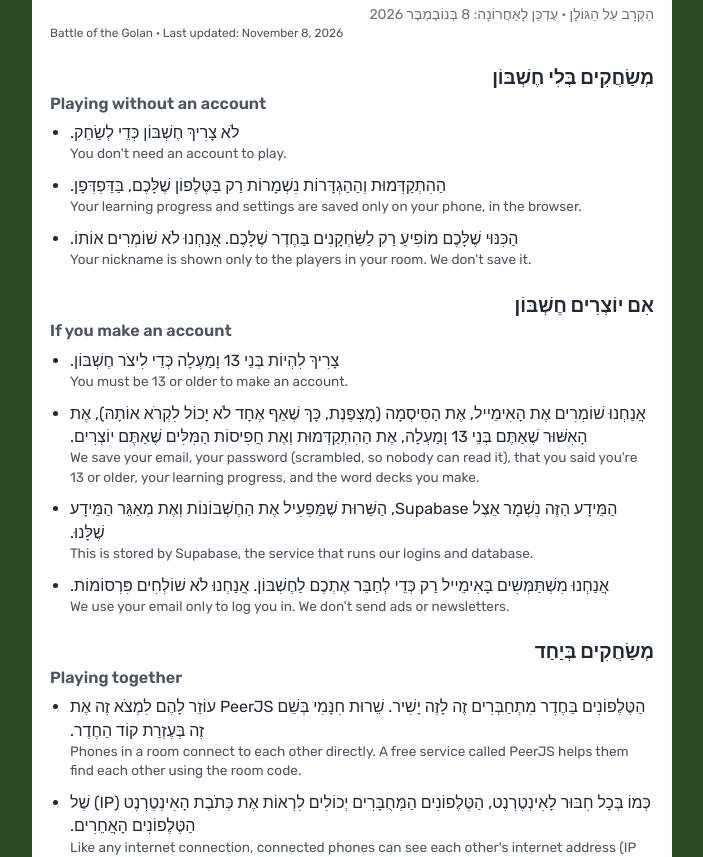
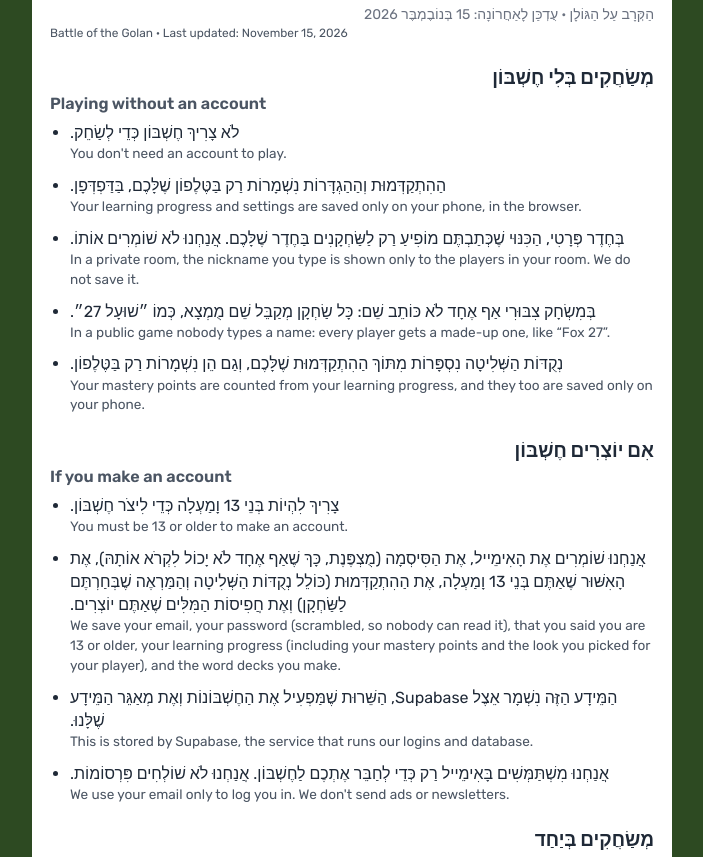
Before and after one commit to Lev-31065/battle-of-the-golan, a plain HTML site: page privacy.html in a window 1280 px wide. Shown: the part 160-1017 px from the top of the page, without its empty margins (288-991 px from the left). Drawn offline with Linux system fonts and the light colour scheme.

Commit message:
Privacy page: public games, made-up names, mastery points, saved look
Co-Authored-By: Claude Fable 5.2 <noreply@anthropic.com>

```diff
--- a/privacy.html
+++ b/privacy.html
@@ -51,19 +51,21 @@
     <a class="back" href="index.html"><span class="he" lang="he" dir="rtl">חֲזָרָה לַמִּשְׂחָק</span><span class="en">← Back to the game</span></a>
 
     <h1><span class="he" lang="he" dir="rtl">פְּרָטִיּוּת</span><span class="en">🔒 Privacy</span></h1>
-    <p class="updated"><span class="he" lang="he" dir="rtl">הַקְּרָב עַל הַגּוֹלָן · עֻדְכַּן לָאַחֲרוֹנָה: 8 בְּנוֹבֶמְבֶּר 2026</span><span class="en">Battle of the Golan · Last updated: November 8, 2026</span></p>
+    <p class="updated"><span class="he" lang="he" dir="rtl">הַקְּרָב עַל הַגּוֹלָן · עֻדְכַּן לָאַחֲרוֹנָה: 15 בְּנוֹבֶמְבֶּר 2026</span><span class="en">Battle of the Golan · Last updated: November 15, 2026</span></p>
 
     <h2><span class="he" lang="he" dir="rtl">מְשַׂחֲקִים בְּלִי חֶשְׁבּוֹן</span><span class="en">Playing without an account</span></h2>
     <ul>
       <li><span class="he" lang="he" dir="rtl">לֹא צָרִיךְ חֶשְׁבּוֹן כְּדֵי לְשַׂחֵק.</span><span class="en">You don't need an account to play.</span></li>
       <li><span class="he" lang="he" dir="rtl">הַהִתְקַדְּמוּת וְהַהַגְדָּרוֹת נִשְׁמָרוֹת רַק בַּטֶּלֶפוֹן שֶׁלָּכֶם, בַּדַּפְדְּפָן.</span><span class="en">Your learning progress and settings are saved only on your phone, in the browser.</span></li>
-      <li><span class="he" lang="he" dir="rtl">הַכִּנּוּי שֶׁלָּכֶם מוֹפִיעַ רַק לַשַּׂחְקָנִים בַּחֶדֶר שֶׁלָּכֶם. אֲנַחְנוּ לֹא שׁוֹמְרִים אוֹתוֹ.</span><span class="en">Your nickname is shown only to the players in your room. We don't save it.</span></li>
+      <li><span class="he" lang="he" dir="rtl">בְּחֶדֶר פְּרָטִי, הַכִּנּוּי שֶׁכְּתַבְתֶּם מוֹפִיעַ רַק לַשַּׂחְקָנִים בַּחֶדֶר שֶׁלָּכֶם. אֲנַחְנוּ לֹא שׁוֹמְרִים אוֹתוֹ.</span><span class="en">In a private room, the nickname you type is shown only to the players in your room. We do not save it.</span></li>
+      <li><span class="he" lang="he" dir="rtl">בְּמִשְׂחָק צִבּוּרִי אַף אֶחָד לֹא כּוֹתֵב שֵׁם: כָּל שַׂחְקָן מְקַבֵּל שֵׁם מֻמְצָא, כְּמוֹ ״שׁוּעָל 27״.</span><span class="en">In a public game nobody types a name: every player gets a made-up one, like “Fox 27”.</span></li>
+      <li><span class="he" lang="he" dir="rtl">נְקֻדּוֹת הַשְּׁלִיטָה נִסְפָּרוֹת מִתּוֹךְ הַהִתְקַדְּמוּת שֶׁלָּכֶם, וְגַם הֵן נִשְׁמָרוֹת רַק בַּטֶּלֶפוֹן.</span><span class="en">Your mastery points are counted from your learning progress, and they too are saved only on your phone.</span></li>
     </ul>
 
     <h2><span class="he" lang="he" dir="rtl">אִם יוֹצְרִים חֶשְׁבּוֹן</span><span class="en">If you make an account</span></h2>
     <ul>
       <li><span class="he" lang="he" dir="rtl">צָרִיךְ לִהְיוֹת בְּנֵי 13 וָמַעְלָה כְּדֵי לִיצֹר חֶשְׁבּוֹן.</span><span class="en">You must be 13 or older to make an account.</span></li>
-      <li><span class="he" lang="he" dir="rtl">אֲנַחְנוּ שׁוֹמְרִים אֶת הָאִימֵייל, אֶת הַסִּיסְמָה (מֻצְפֶּנֶת, כָּךְ שֶׁאַף אֶחָד לֹא יָכוֹל לִקְרֹא אוֹתָהּ), אֶת הָאִשּׁוּר שֶׁאַתֶּם בְּנֵי 13 וָמַעְלָה, אֶת הַהִתְקַדְּמוּת וְאֶת חֲפִיסוֹת הַמִּלִּים שֶׁאַתֶּם יוֹצְרִים.</span><span class="en">We save your email, your password (scrambled, so nobody can read it), that you said you're 13 or older, your learning progress, and the word decks you make.</span></li>
+      <li><span class="he" lang="he" dir="rtl">אֲנַחְנוּ שׁוֹמְרִים אֶת הָאִימֵייל, אֶת הַסִּיסְמָה (מֻצְפֶּנֶת, כָּךְ שֶׁאַף אֶחָד לֹא יָכוֹל לִקְרֹא אוֹתָהּ), אֶת הָאִשּׁוּר שֶׁאַתֶּם בְּנֵי 13 וָמַעְלָה, אֶת הַהִתְקַדְּמוּת (כּוֹלֵל נְקֻדּוֹת הַשְּׁלִיטָה וְהַמַּרְאֶה שֶׁבְּחַרְתֶּם לַשַּׂחְקָן) וְאֶת חֲפִיסוֹת הַמִּלִּים שֶׁאַתֶּם יוֹצְרִים.</span><span class="en">We save your email, your password (scrambled, so nobody can read it), that you said you are 13 or older, your learning progress (including your mastery points and the look you picked for your player), and the word decks you make.</span></li>
       <li><span class="he" lang="he" dir="rtl">הַמֵּידָע הַזֶּה נִשְׁמָר אֵצֶל Supabase, הַשֵּׁרוּת שֶׁמַּפְעִיל אֶת הַחֶשְׁבּוֹנוֹת וְאֶת מְאַגֵּר הַמֵּידָע שֶׁלָּנוּ.</span><span class="en">This is stored by Supabase, the service that runs our logins and database.</span></li>
       <li><span class="he" lang="he" dir="rtl">אֲנַחְנוּ מִשְׁתַּמְּשִׁים בָּאִימֵייל רַק כְּדֵי לְחַבֵּר אֶתְכֶם לַחֶשְׁבּוֹן. אֲנַחְנוּ לֹא שׁוֹלְחִים פִּרְסוֹמוֹת.</span><span class="en">We use your email only to log you in. We don't send ads or newsletters.</span></li>
     </ul>
@@ -71,7 +73,10 @@
     <h2><span class="he" lang="he" dir="rtl">מְשַׂחֲקִים בְּיַחַד</span><span class="en">Playing together</span></h2>
     <ul>
       <li><span class="he" lang="he" dir="rtl">הַטֶּלֶפוֹנִים בַּחֶדֶר מִתְחַבְּרִים זֶה לָזֶה יָשִׁיר. שֵׁרוּת חִנָּמִי בְּשֵׁם PeerJS עוֹזֵר לָהֶם לִמְצֹא זֶה אֶת זֶה בְּעֶזְרַת קוֹד הַחֶדֶר.</span><span class="en">Phones in a room connect to each other directly. A free service called PeerJS helps them find each other using the room code.</span></li>
-      <li><span class="he" lang="he" dir="rtl">כְּמוֹ בְּכָל חִבּוּר לָאִינְטֶרְנֶט, הַטֶּלֶפוֹנִים הַמְּחֻבָּרִים יְכוֹלִים לִרְאוֹת אֶת כְּתֹבֶת הָאִינְטֶרְנֶט (IP) שֶׁל הַטֶּלֶפוֹנִים הָאֲחֵרִים.</span><span class="en">Like any internet connection, connected phones can see each other's internet address (IP address).</span></li>
+      <li><span class="he" lang="he" dir="rtl">״לְשַׂחֵק״ מַכְנִיס אֶתְכֶם לְמִשְׂחָק צִבּוּרִי: כָּל מִי שֶׁמְּשַׂחֵק בְּאוֹתוֹ מִשְׂחָק בְּאוֹתוֹ זְמַן יָכוֹל לְהַגִּיעַ לְאוֹתוֹ חֶדֶר, גַּם אֲנָשִׁים שֶׁאַתֶּם לֹא מַכִּירִים. הֵם רוֹאִים אֶת הַשֵּׁם הַמֻּמְצָא שֶׁלָּכֶם, אֶת הַמַּרְאֶה שֶׁל הַשַּׂחְקָן שֶׁלָּכֶם וְאֵיךְ אַתֶּם מְשַׂחֲקִים. אֵין צַ׳אט וְאֵין הוֹדָעוֹת בֵּין שַׂחְקָנִים.</span><span class="en">“Play Game” puts you in a public game: anyone playing the same game at the same time can land in the same room, including people you do not know. They see your made-up name, the look of your player, and how you play. There is no chat and no messages between players.</span></li>
+      <li><span class="he" lang="he" dir="rtl">רוֹצִים לְשַׂחֵק רַק עִם אֲנָשִׁים שֶׁאַתֶּם מַכִּירִים? בּוֹחֲרִים ״חֶדֶר פְּרָטִי״: רַק מִי שֶׁיֵּשׁ לוֹ אֶת קוֹד הַחֶדֶר יָכוֹל לְהִצְטָרֵף.</span><span class="en">Want to play only with people you know? Choose “Private room”: only someone who has the room code can join.</span></li>
+      <li><span class="he" lang="he" dir="rtl">אֲנַחְנוּ לֹא שׁוֹמְרִים רְשִׁימָה שֶׁל מִי שִׂחֵק עִם מִי, וְלֹא שׁוּם דָּבָר מֵהַמִּשְׂחָקִים הַצִּבּוּרִיִּים.</span><span class="en">We do not keep a list of who played with whom, or anything else from public games.</span></li>
+      <li><span class="he" lang="he" dir="rtl">כְּמוֹ בְּכָל חִבּוּר לָאִינְטֶרְנֶט, הַטֶּלֶפוֹנִים הַמְּחֻבָּרִים יְכוֹלִים לִרְאוֹת אֶת כְּתֹבֶת הָאִינְטֶרְנֶט (IP) שֶׁל הַטֶּלֶפוֹנִים הָאֲחֵרִים. זֶה נָכוֹן גַּם בְּמִשְׂחָקִים צִבּוּרִיִּים.</span><span class="en">Like any internet connection, connected phones can see each other's internet address (IP address). This is true in public games too.</span></li>
     </ul>
 
     <h2><span class="he" lang="he" dir="rtl">שֵׁרוּתִים אֲחֵרִים</span><span class="en">Other services</span></h2>
```
Also changed, not shown: 2 other files.
